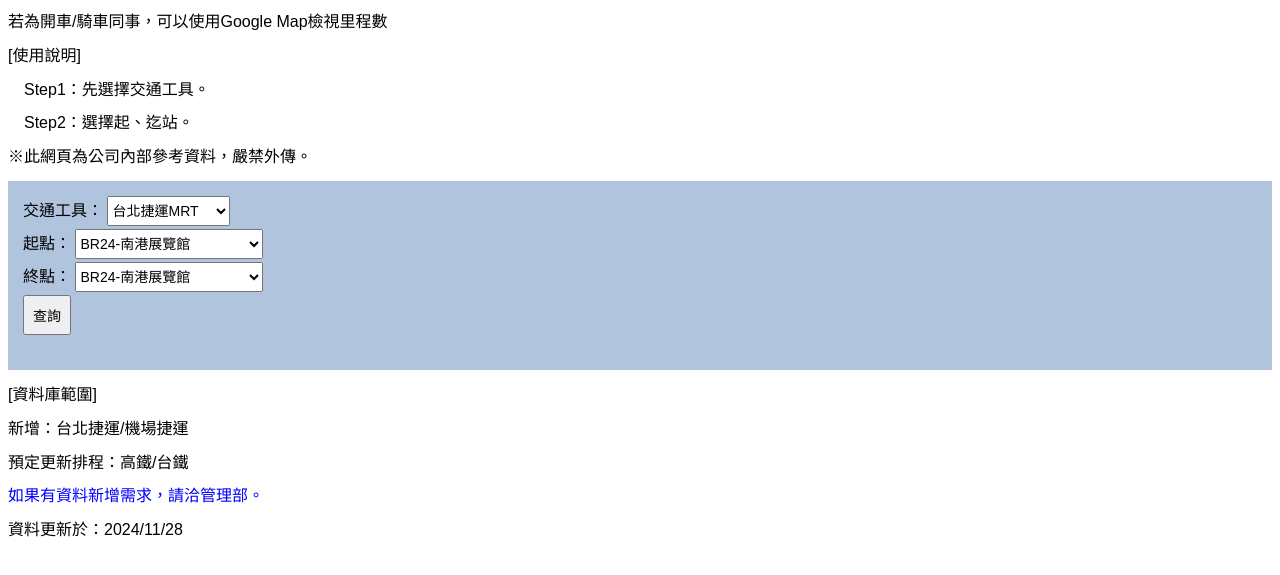
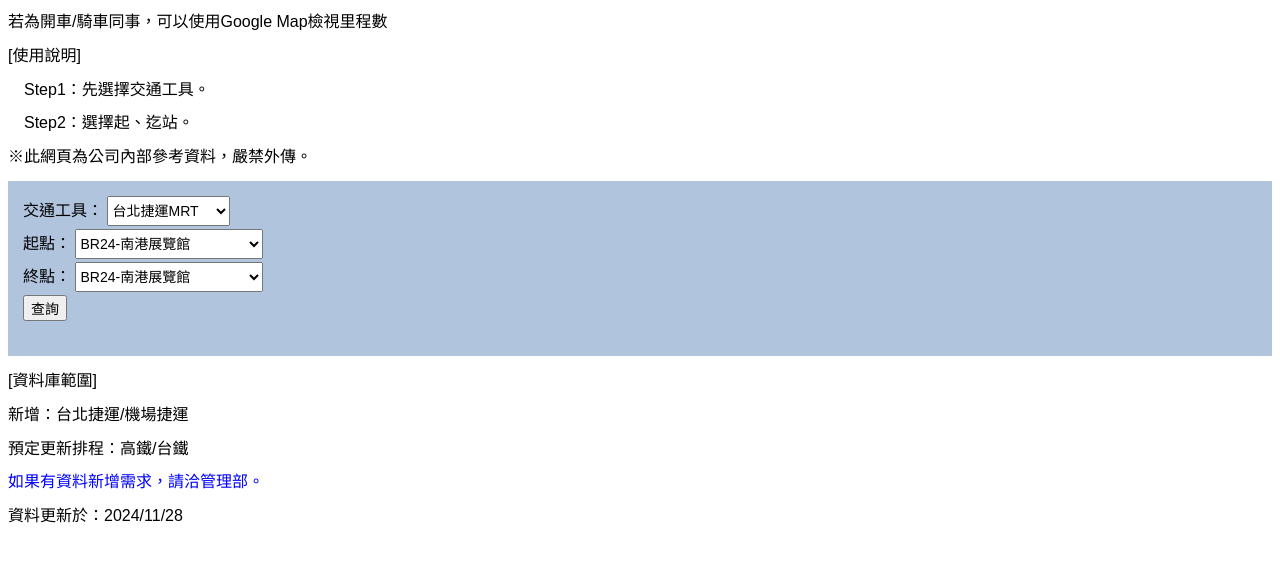
Before and after one commit to EstherG1002/Esther-Toy1, a plain HTML site: page index.html in a window 1280 px wide. Shown: the part 95-670 px from the top of the page. Drawn offline with nearby package versions, Linux system fonts and the light colour scheme.

Commit message:
Update index.html

```diff
--- a/index.html
+++ b/index.html
@@ -23,7 +23,6 @@
         }
         button {
             font-size: 14px; /*設定按鈕文字大小*/
-            padding: 8px 8px;
         }
         .form-item {
             margin-bottom: 3px;
```
